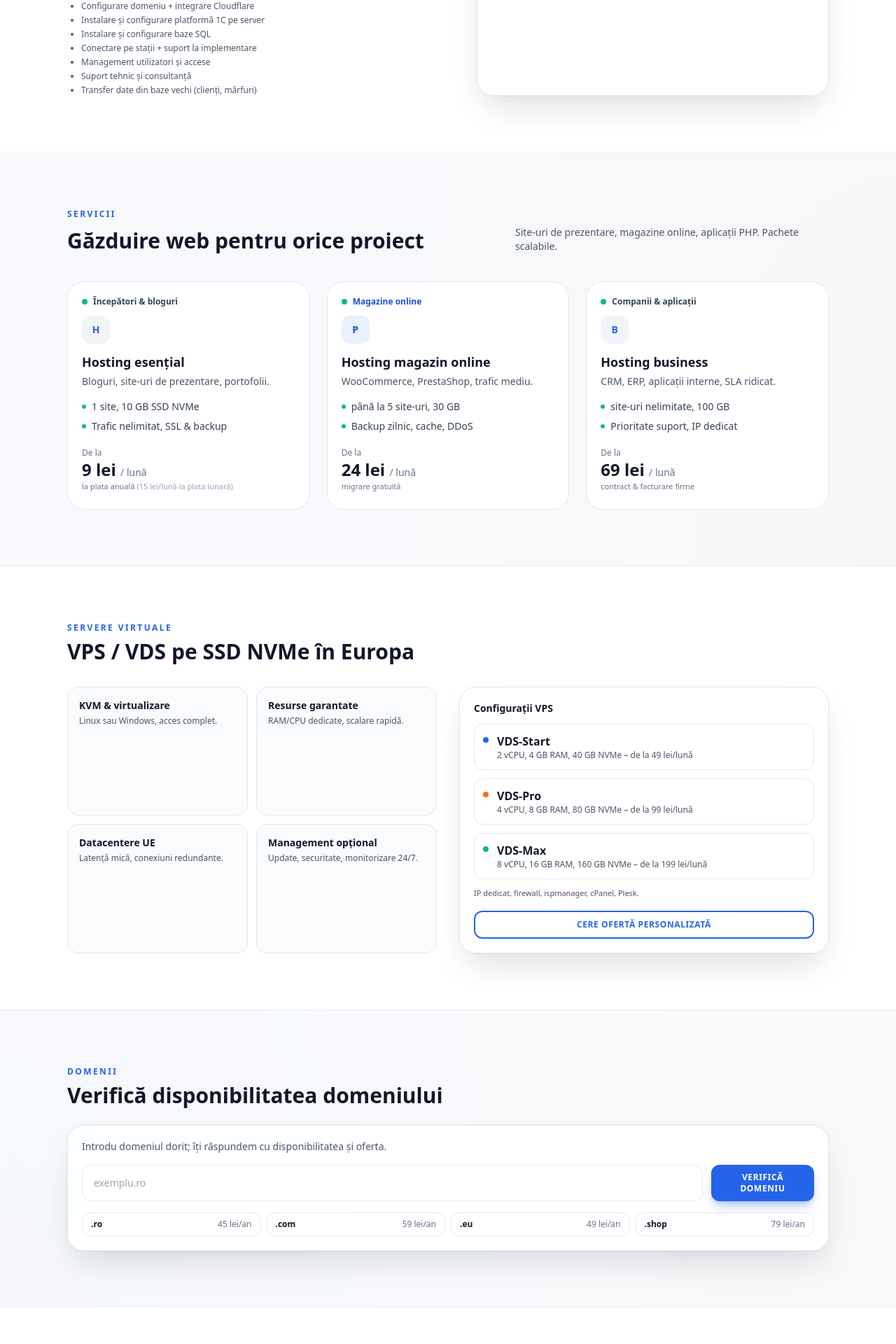
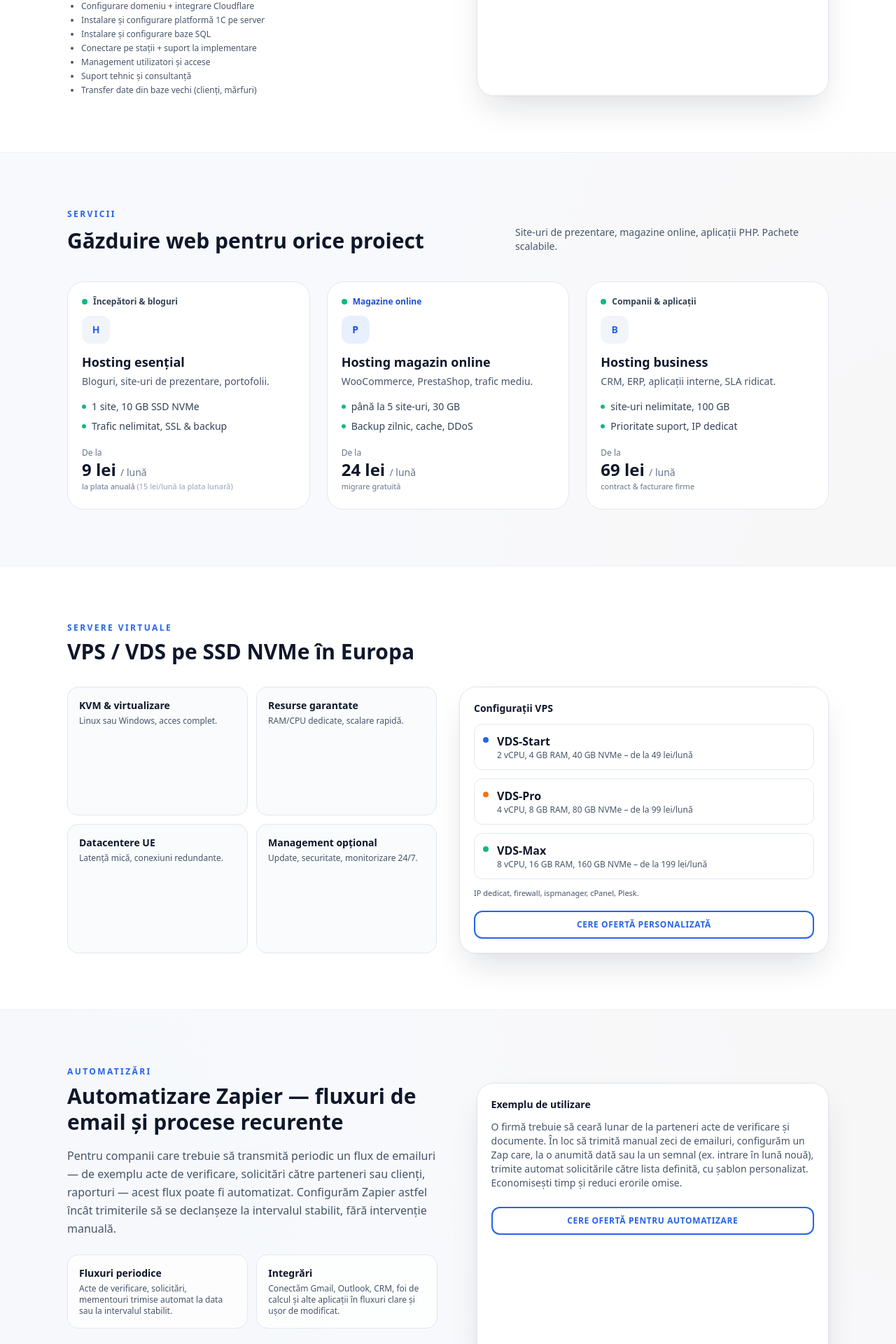
Before and after one commit to cojocariv/ondnew, a PHP site: page / in a window 1280 px wide. Shown: the part 1160-3080 px from the top of the page at 70% size. Run offline with PHP 8.4, Linux system fonts and the light colour scheme; some libraries are stand-ins or nearby versions.

Commit message:
automatizare zapier

```diff
--- a/index.php
+++ b/index.php
@@ -159,6 +159,7 @@ if ($_SERVER['REQUEST_METHOD'] === 'POST') {
             <a href="#1c" class="relative py-2 hover:text-ihcBlue after:absolute after:bottom-0 after:left-0 after:h-0.5 after:w-0 after:bg-ihcBlue after:transition-all after:duration-200 hover:after:w-full">Hosting 1C</a>
             <a href="#tarife" class="relative py-2 hover:text-ihcBlue after:absolute after:bottom-0 after:left-0 after:h-0.5 after:w-0 after:bg-ihcBlue after:transition-all after:duration-200 hover:after:w-full">Găzduire web</a>
             <a href="#vps" class="relative py-2 hover:text-ihcBlue after:absolute after:bottom-0 after:left-0 after:h-0.5 after:w-0 after:bg-ihcBlue after:transition-all after:duration-200 hover:after:w-full">VPS / VDS</a>
+            <a href="#zapier" class="relative py-2 hover:text-ihcBlue after:absolute after:bottom-0 after:left-0 after:h-0.5 after:w-0 after:bg-ihcBlue after:transition-all after:duration-200 hover:after:w-full">Automatizări</a>
             <a href="#domenii" class="relative py-2 hover:text-ihcBlue after:absolute after:bottom-0 after:left-0 after:h-0.5 after:w-0 after:bg-ihcBlue after:transition-all after:duration-200 hover:after:w-full">Domenii</a>
             <a href="#contact" class="relative py-2 hover:text-ihcBlue after:absolute after:bottom-0 after:left-0 after:h-0.5 after:w-0 after:bg-ihcBlue after:transition-all after:duration-200 hover:after:w-full">Contact</a>
         </nav>
@@ -416,6 +417,45 @@ if ($_SERVER['REQUEST_METHOD'] === 'POST') {
         </div>
     </section>
 
+    <!-- AUTOMATIZARE ZAPIER -->
+    <section id="zapier" class="border-b border-slate-200/60 bg-slate-50/70">
+        <div class="mx-auto max-w-6xl px-4 py-16 lg:px-8 lg:py-20">
+            <p class="section-kicker text-xs font-bold uppercase text-ihcBlue">Automatizări</p>
+            <div class="mt-2 grid gap-10 lg:grid-cols-[1.05fr,1fr] lg:gap-14">
+                <div data-reveal>
+                    <h2 class="text-3xl font-bold text-slate-900 leading-tight">Automatizare Zapier — fluxuri de email și procese recurente</h2>
+                    <p class="mt-4 text-slate-600 leading-relaxed">
+                        Pentru companii care trebuie să transmită periodic un flux de emailuri — de exemplu acte de verificare, solicitări către parteneri sau clienți, raporturi — acest flux poate fi automatizat. Configurăm Zapier astfel încât trimiterile să se declanșeze la intervalul stabilit, fără intervenție manuală.
+                    </p>
+                    <div class="mt-6 grid gap-3 sm:grid-cols-2">
+                        <div class="rounded-2xl border border-slate-200 bg-white/80 p-4 transition hover:border-ihcBlue/40 hover:shadow-md">
+                            <p class="text-sm font-bold text-slate-900">Fluxuri periodice</p>
+                            <p class="text-xs text-slate-600 mt-1">Acte de verificare, solicitări, mementouri trimise automat la data sau la intervalul stabilit.</p>
+                        </div>
+                        <div class="rounded-2xl border border-slate-200 bg-white/80 p-4 transition hover:border-ihcBlue/40 hover:shadow-md">
+                            <p class="text-sm font-bold text-slate-900">Integrări</p>
+                            <p class="text-xs text-slate-600 mt-1">Conectăm Gmail, Outlook, CRM, foi de calcul și alte aplicații în fluxuri clare și ușor de modificat.</p>
+                        </div>
+                    </div>
+                    <ul class="mt-6 list-disc space-y-1 pl-5 text-sm text-slate-600">
+                        <li>Configurare Zapier pentru trimiteri automate de emailuri</li>
+                        <li>Fluxuri la perioadă fixă sau declanșate de evenimente</li>
+                        <li>Șabloane și personalizare pentru fiecare tip de solicitare</li>
+                    </ul>
+                </div>
+                <div class="glass-soft rounded-3xl border border-slate-200 p-5 shadow-strong" data-reveal>
+                    <h3 class="text-sm font-bold text-slate-900">Exemplu de utilizare</h3>
+                    <p class="mt-3 text-sm text-slate-600">
+                        O firmă trebuie să ceară lunar de la parteneri acte de verificare și documente. În loc să trimită manual zeci de emailuri, configurăm un Zap care, la o anumită dată sau la un semnal (ex. intrare în lună nouă), trimite automat solicitările către lista definită, cu șablon personalizat. Economisești timp și reduci erorile omise.
+                    </p>
+                    <button onclick="scrollToSection('contact')" class="btn-anim mt-6 w-full rounded-xl border-2 border-ihcBlue bg-white py-2.5 text-xs font-bold uppercase tracking-wider text-ihcBlue hover:bg-ihcBlue hover:text-white">
+                        Cere ofertă pentru automatizare
+                    </button>
+                </div>
+            </div>
+        </div>
+    </section>
+
     <!-- DOMENII -->
     <section id="domenii" class="border-b border-slate-200/60 bg-slate-50/70">
         <div class="mx-auto max-w-6xl px-4 py-16 lg:px-8 lg:py-20">
@@ -506,7 +546,7 @@ if ($_SERVER['REQUEST_METHOD'] === 'POST') {
             </div>
             <div>
                 <p class="text-xs font-bold text-slate-800 mb-2">Servicii</p>
-                <div class="space-y-1 text-xs"><a href="#1c" class="block text-slate-600 hover:text-ihcBlue">Hosting 1C</a><a href="#tarife" class="block text-slate-600 hover:text-ihcBlue">Găzduire</a><a href="#vps" class="block text-slate-600 hover:text-ihcBlue">VPS / VDS</a><a href="#domenii" class="block text-slate-600 hover:text-ihcBlue">Domenii</a></div>
+                <div class="space-y-1 text-xs"><a href="#1c" class="block text-slate-600 hover:text-ihcBlue">Hosting 1C</a><a href="#tarife" class="block text-slate-600 hover:text-ihcBlue">Găzduire</a><a href="#vps" class="block text-slate-600 hover:text-ihcBlue">VPS / VDS</a><a href="#zapier" class="block text-slate-600 hover:text-ihcBlue">Automatizări Zapier</a><a href="#domenii" class="block text-slate-600 hover:text-ihcBlue">Domenii</a></div>
             </div>
             <div>
                 <p class="text-xs font-bold text-slate-800 mb-2">Companie</p>
```
